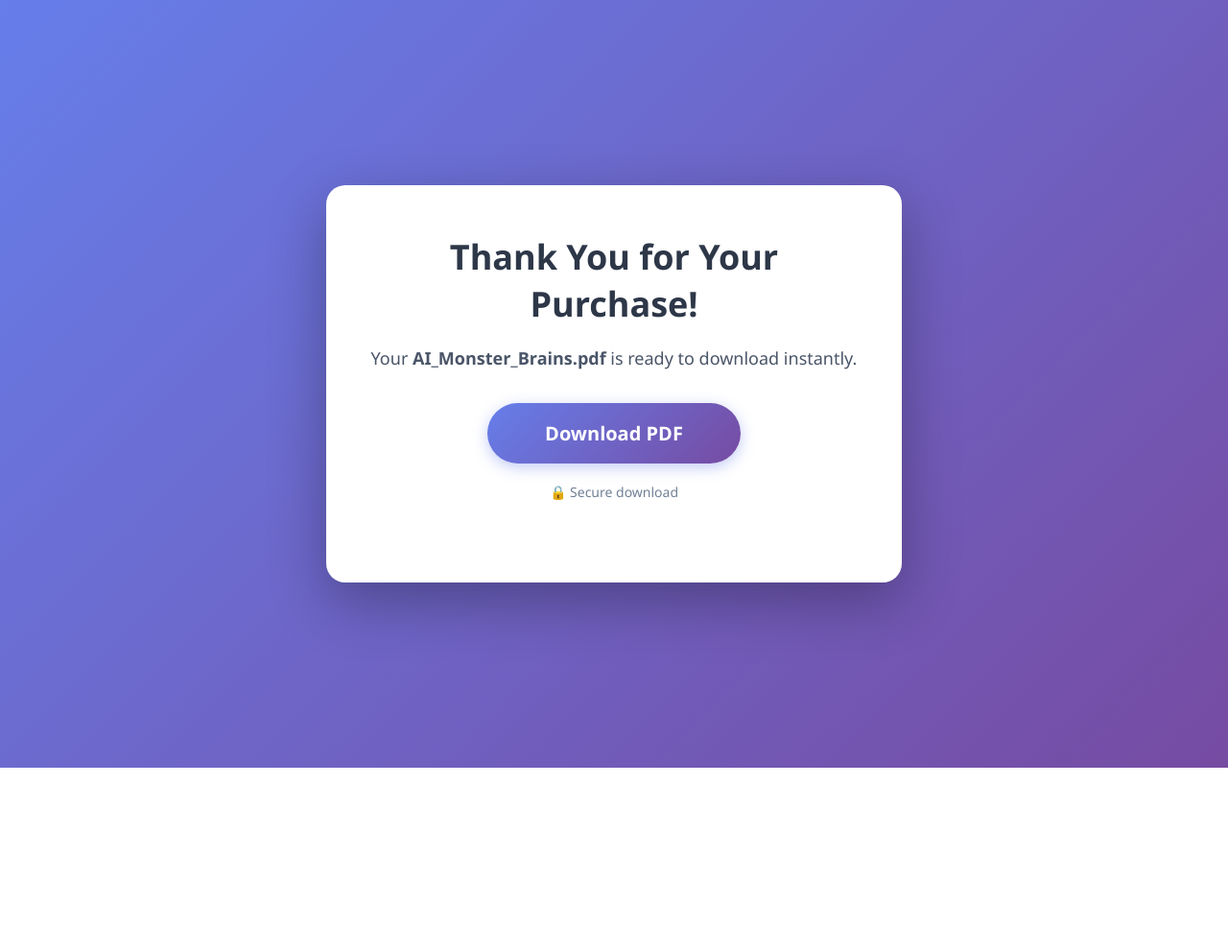
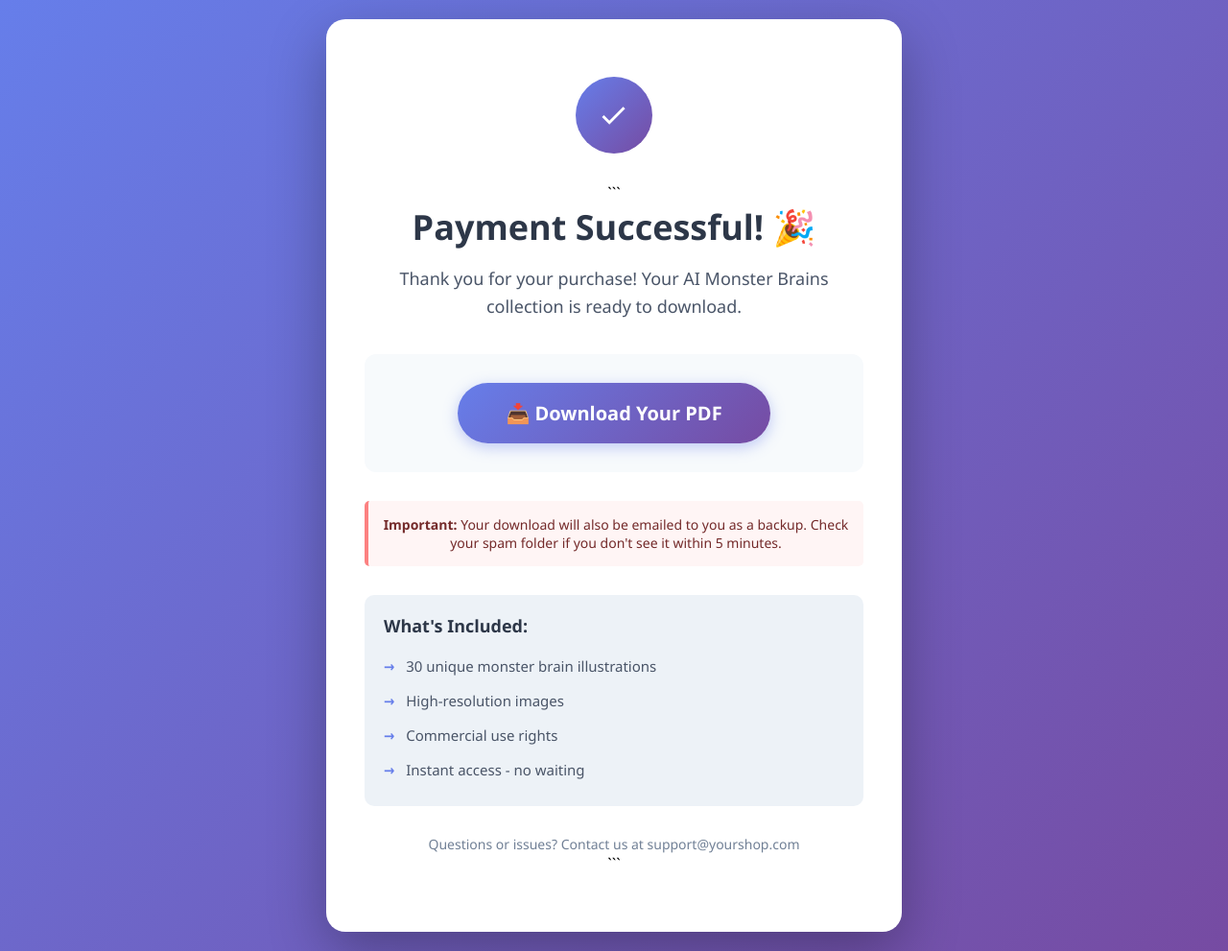
Before and after one commit to openinfo-automation/my_digital_shop, a Python web app: template templates/success.html in a window 1280 px wide. Shown: the whole page at 96% size. Before the commit the page ends 800 px from the top, so only its background shows below. Run offline with Jinja, Linux system fonts and the light colour scheme; the template is opened without the code that fills it, so the values that code supplies are empty.

Commit message:
Enhance success page layout and content
Updated the success page to enhance user experience with improved styling and content.

````diff
--- a/templates/success.html
+++ b/templates/success.html
@@ -1,9 +1,10 @@
 <!DOCTYPE html>
+
 <html lang="en">
 <head>
 <meta charset="UTF-8">
 <meta name="viewport" content="width=device-width, initial-scale=1.0">
-<title>Thank You!</title>
+<title>Thank You! - AI Monster Brains</title>
 <style>
 * { margin: 0; padding: 0; box-sizing: border-box; }
 body {
@@ -11,53 +12,183 @@ body {
     background: linear-gradient(135deg, #667eea 0%, #764ba2 100%);
     min-height: 100vh;
     display: flex;
+    align-items: center;
     justify-content: center;
-    align-items: center;
     padding: 20px;
 }
 .container {
+    max-width: 600px;
     background: white;
     border-radius: 20px;
     box-shadow: 0 20px 60px rgba(0,0,0,0.3);
-    padding: 50px 40px;
+    padding: 60px 40px;
     text-align: center;
-    max-width: 600px;
+}
+.success-icon {
+    width: 80px;
+    height: 80px;
+    background: linear-gradient(135deg, #667eea 0%, #764ba2 100%);
+    border-radius: 50%;
+    display: flex;
+    align-items: center;
+    justify-content: center;
+    margin: 0 auto 30px;
+    animation: scaleIn 0.5s ease-out;
+}
+.success-icon svg {
+    width: 50px;
+    height: 50px;
+    stroke: white;
+    stroke-width: 3;
+    fill: none;
+}
+@keyframes scaleIn {
+    from {
+        transform: scale(0);
+        opacity: 0;
+    }
+    to {
+        transform: scale(1);
+        opacity: 1;
+    }
 }
 h1 {
     color: #2d3748;
     font-size: 36px;
-    margin-bottom: 20px;
+    margin-bottom: 15px;
+    font-weight: 700;
 }
-p {
+.message {
     font-size: 18px;
     color: #4a5568;
+    line-height: 1.6;
     margin-bottom: 35px;
+}
+.download-section {
+    background: #f7fafc;
+    padding: 30px;
+    border-radius: 12px;
+    margin-bottom: 30px;
 }
 .download-button {
     display: inline-block;
-    padding: 18px 60px;
+    padding: 18px 50px;
     font-size: 20px;
+    background: linear-gradient(135deg, #667eea 0%, #764ba2 100%);
     color: white;
-    background: linear-gradient(135deg, #667eea 0%, #764ba2 100%);
-    border: none;
+    text-decoration: none;
     border-radius: 50px;
-    text-decoration: none;
     font-weight: 600;
-    box-shadow: 0 4px 15px rgba(102,126,234,0.4);
     transition: all 0.3s;
+    box-shadow: 0 4px 15px rgba(102, 126, 234, 0.4);
+    cursor: pointer;
 }
 .download-button:hover {
     transform: translateY(-2px);
-    box-shadow: 0 6px 20px rgba(102,126,234,0.6);
+    box-shadow: 0 6px 20px rgba(102, 126, 234, 0.6);
+}
+.info-box {
+    background: #edf2f7;
+    padding: 20px;
+    border-radius: 10px;
+    margin-top: 30px;
+    text-align: left;
+}
+.info-box h3 {
+    color: #2d3748;
+    font-size: 18px;
+    margin-bottom: 12px;
+}
+.info-box ul {
+    list-style: none;
+    padding: 0;
+}
+.info-box li {
+    color: #4a5568;
+    padding: 8px 0;
+    font-size: 15px;
+}
+.info-box li:before {
+    content: "→ ";
+    color: #667eea;
+    font-weight: bold;
+    margin-right: 8px;
+}
+.footer-note {
+    margin-top: 30px;
+    color: #718096;
+    font-size: 14px;
+}
+.email-note {
+    background: #fff5f5;
+    border-left: 4px solid #fc8181;
+    padding: 15px;
+    margin-top: 20px;
+    border-radius: 5px;
+}
+.email-note p {
+    color: #742a2a;
+    font-size: 14px;
+    margin: 0;
+}
+
+@media (max-width: 768px) {
+.container { padding: 40px 25px; }
+h1 { font-size: 28px; }
 }
 </style>
+
 </head>
 <body>
+
 <div class="container">
-    <h1>Thank You for Your Purchase!</h1>
-    <p>Your <strong>AI_Monster_Brains.pdf</strong> is ready to download instantly.</p>
-    <a href="/static/AI_Monster_Brains.pdf" class="download-button" download>Download PDF</a>
-    <p style="margin-top:20px; color:#718096; font-size:14px;">🔒 Secure download</p>
+    <div class="success-icon">
+        <svg viewBox="0 0 52 52">
+            <path d="M14 27l7 7 16-16"/>
+        </svg>
+    </div>
+
+```
+<h1>Payment Successful! 🎉</h1>
+
+<p class="message">
+    Thank you for your purchase! Your AI Monster Brains collection is ready to download.
+</p>
+
+<div class="download-section">
+    <a href="/download" class="download-button">
+        📥 Download Your PDF
+    </a>
 </div>
+
+<div class="email-note">
+    <p><strong>Important:</strong> Your download will also be emailed to you as a backup. Check your spam folder if you don't see it within 5 minutes.</p>
+</div>
+
+<div class="info-box">
+    <h3>What's Included:</h3>
+    <ul>
+        <li>30 unique monster brain illustrations</li>
+        <li>High-resolution images</li>
+        <li>Commercial use rights</li>
+        <li>Instant access - no waiting</li>
+    </ul>
+</div>
+
+<p class="footer-note">
+    Questions or issues? Contact us at support@yourshop.com
+</p>
+```
+
+</div>
+
+<script>
+// Auto-download after 2 seconds (optional)
+setTimeout(function() {
+    // Uncomment the line below if you want automatic download
+    // window.location.href = '/download';
+}, 2000);
+</script>
+
 </body>
 </html>
````
